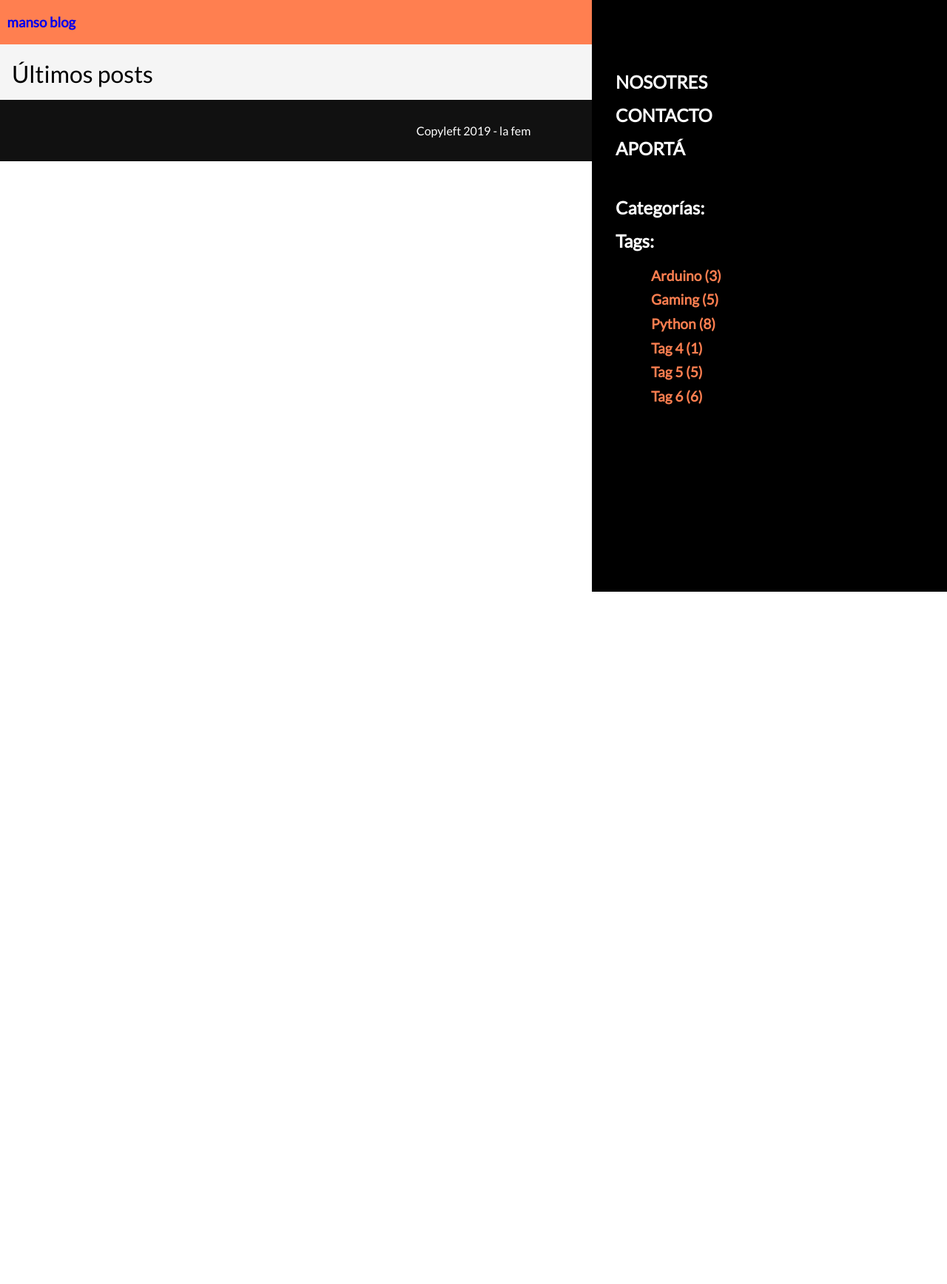
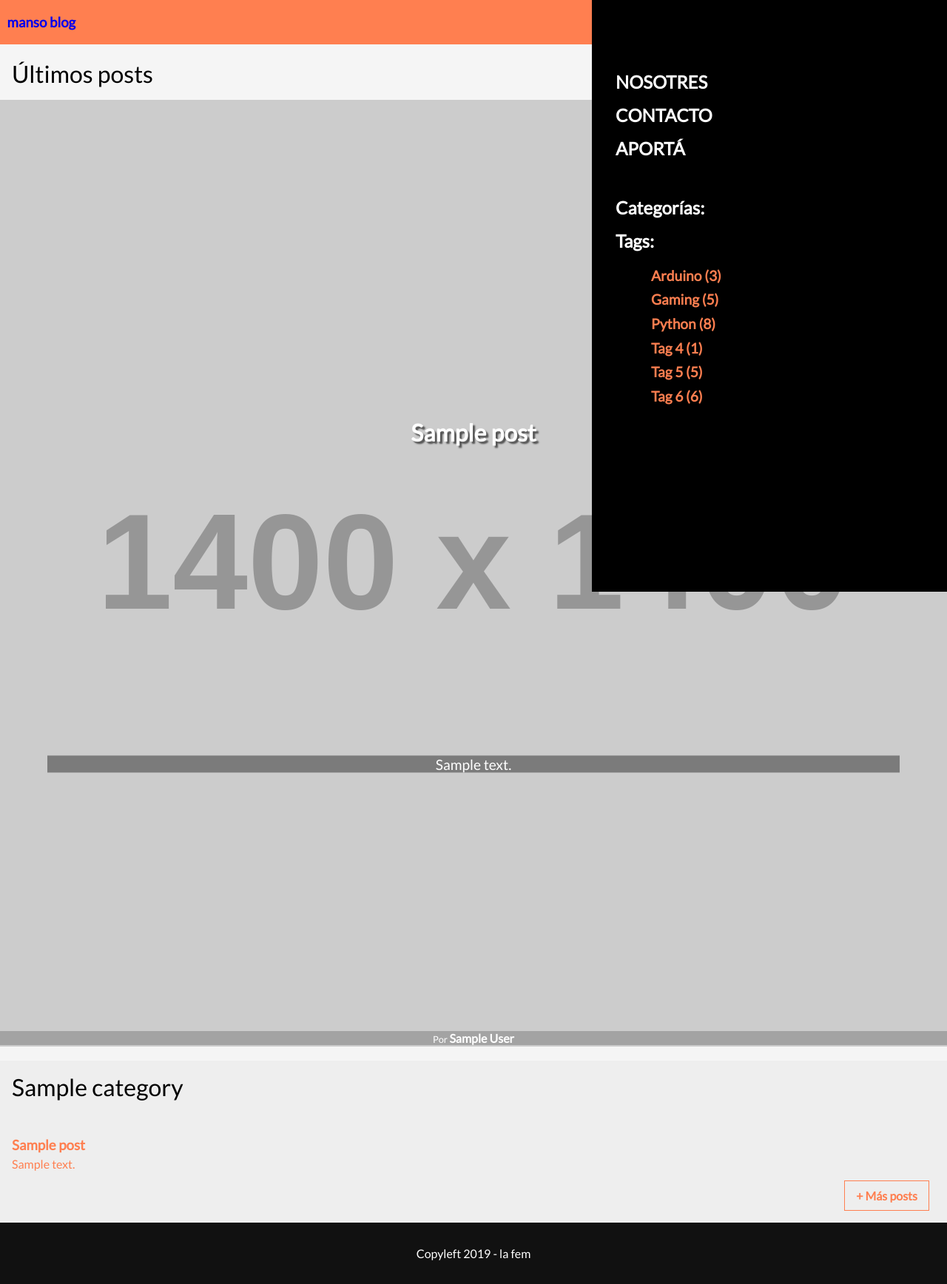
Before and after one commit to dbertranou/fem-blog, a Django app: page / in a window 1280 px wide. Shown: the whole page at 74% size. Before the commit the page ends 800 px from the top, so only its background shows below. Run offline with Django 3.2, Linux system fonts and the light colour scheme; tables that the repository leaves empty hold one stand-in row (values such as "Sample post"); grey boxes labelled with a size stand in for pictures from a placeholder-image service; some libraries are stand-ins or nearby versions.

Commit message:
fixed templates to match new views

```diff
--- a/blog/templates/blog/index.html
+++ b/blog/templates/blog/index.html
@@ -4,7 +4,7 @@
   <div class="latest-posts">
     <h2>Últimos posts</h2>
     <ul class="latest-posts-list">
-      {% for post in content.latest_posts %}
+      {% for post in latest_posts %}
       <a href="#">
         <li class="post">
           <img src="http://placehold.it/1400x1400" alt="post image">
@@ -16,7 +16,7 @@
       {% endfor %}
     </ul>
   </div>
-  {% for item in content.category_posts %}
+  {% for item in category_posts %}
   <div class="category-posts">
     <h2>{{ item.category.readable_name }}</h2>
     <ul class="category-posts-list">
@@ -31,7 +31,7 @@
     </ul>
     <br>
     <br>
-    <a class="more-posts" href="{% url 'category-posts' name=item.category.name %}">+ Más posts</a>
+    <a class="more-posts" href="{% url 'category-posts' category_name=item.category.name %}">+ Más posts</a>
   </div>
   {% endfor %}
 {% endblock content %}
--- a/blog/templates/blog/results.html
+++ b/blog/templates/blog/results.html
@@ -1,10 +1,10 @@
 {% extends 'blog/base.html' %}
 
 {% block content %}
-  <div class="{{ content.category.name|lower }}-wrapper">
-    <h2>{{ content.category.readable_name }}</h2>
+  <div class="{{ category.name|lower }}-wrapper">
+    <h2>{{ category.readable_name }}</h2>
       <br>
-      {% for post in content.posts %}
+      {% for post in posts %}
         <div>
           <h3>{{ post.title }}</h3>
           <p>Por: {{ post.author.user.username }}</p>
```
